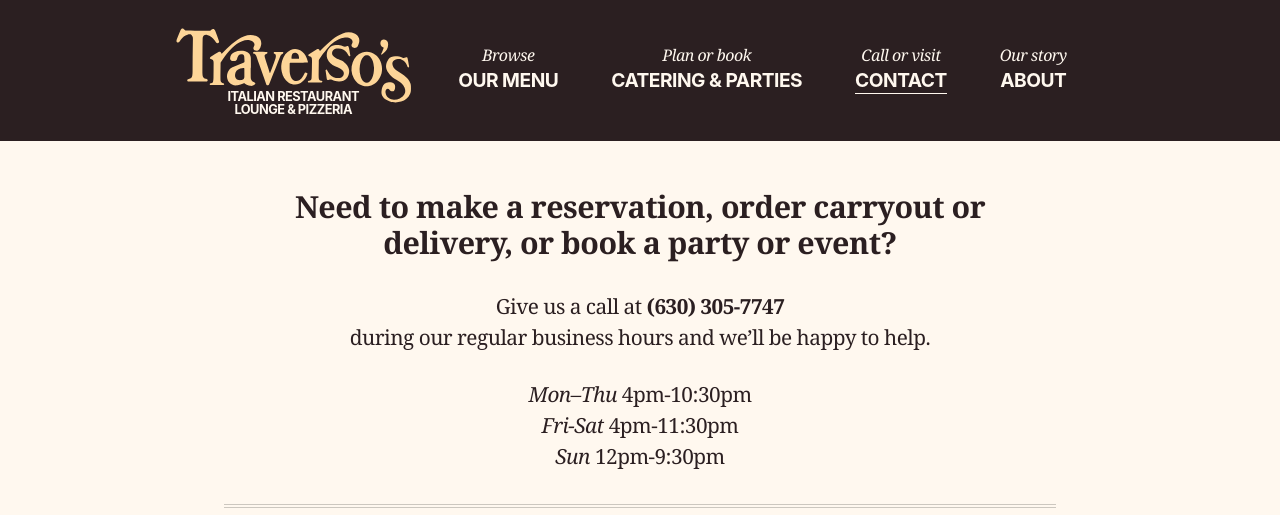
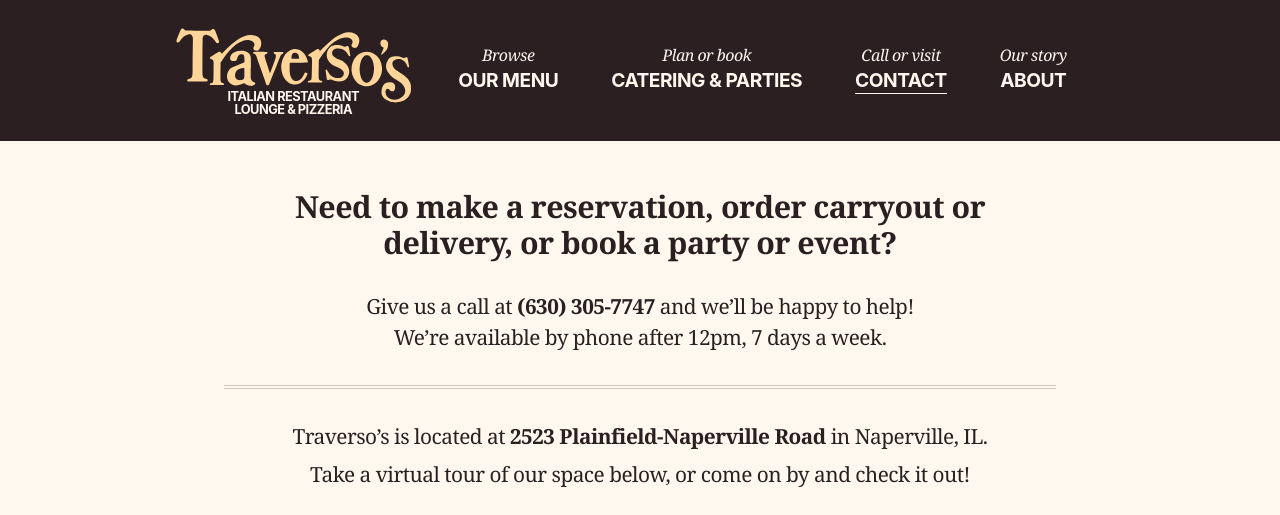
Before and after one commit to traversos/traversos.github.io, a Jekyll site: the page built from contact/index.html, in a window 1280 px wide. Shown: the top 515 px of the page. Built offline with Jekyll 4.4.1, drawn with Linux system fonts in a browser that asks for light colours; nearby versions of some CDN libraries; some of the changed text lies outside the part shown; grey boxes are pictures that could not be loaded.

Commit message:
Update contact hours

```diff
--- a/contact/index.html
+++ b/contact/index.html
@@ -8,17 +8,11 @@
   </header>
   <article class="centered">
     <p>
-      Give us a call at <strong>(630) 305-7747</strong><br>
-      during our regular business hours and we’ll be happy to help.
+      Give us a call at <strong>(630) 305-7747</strong> and we’ll be happy to help!<br>We’re available by phone after 12pm, 7 days a week.
     </p>
-    <ul class="home-hours">
-      <li><em>Mon–Thu</em> 4pm-10:30pm</li>
-      <li><em>Fri-Sat</em> 4pm-11:30pm</li>
-      <li><em>Sun</em> 12pm-9:30pm</li>
-    </ul>
     <hr>
-    <p class="push-half--bottom">We’re located at <strong>2523 Plainfield-Naperville Road</strong> in Naperville, IL.</p>
-    <p>Take a virtual tour of our space below, or come in and see us!</p>
+    <p class="push-half--bottom">Traverso’s is located at <strong>2523 Plainfield-Naperville Road</strong> in Naperville, IL.</p>
+    <p>Take a virtual tour of our space below, or come on by and check it out!</p>
     <div class="video-embed">
       <iframe src="https://www.google.com/maps/embed?pb=!1m0!3m2!1sen!2sus!4v1448029297540!6m8!1m7!1sv-b__iOn3XkAAAGuqSo-UA!2m2!1d41.71894470570969!2d-88.16782905583295!3f339.89011656236414!4f0.5483519128627421!5f0.7820865974627469" width="100%" frameborder="0" webkitallowfullscreen mozallowfullscreen allowfullscreen class="video-embed__iframe"></iframe>
     </div>
```
